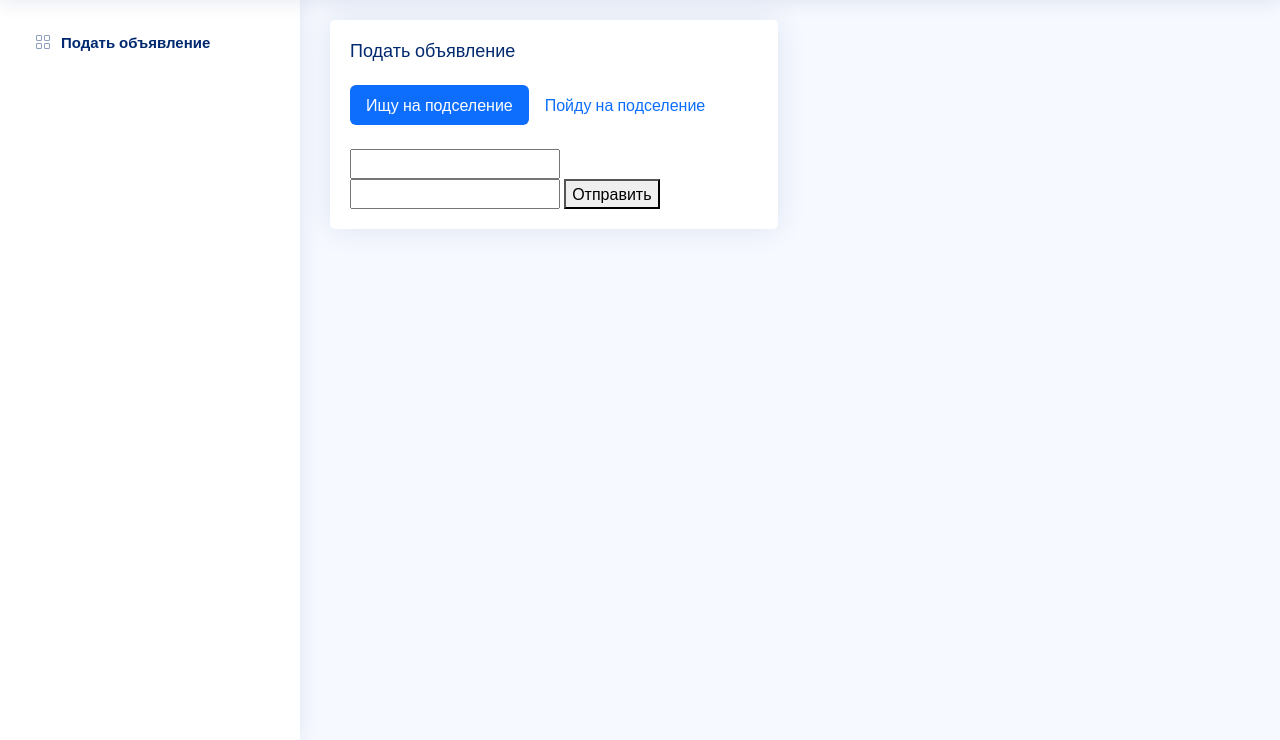
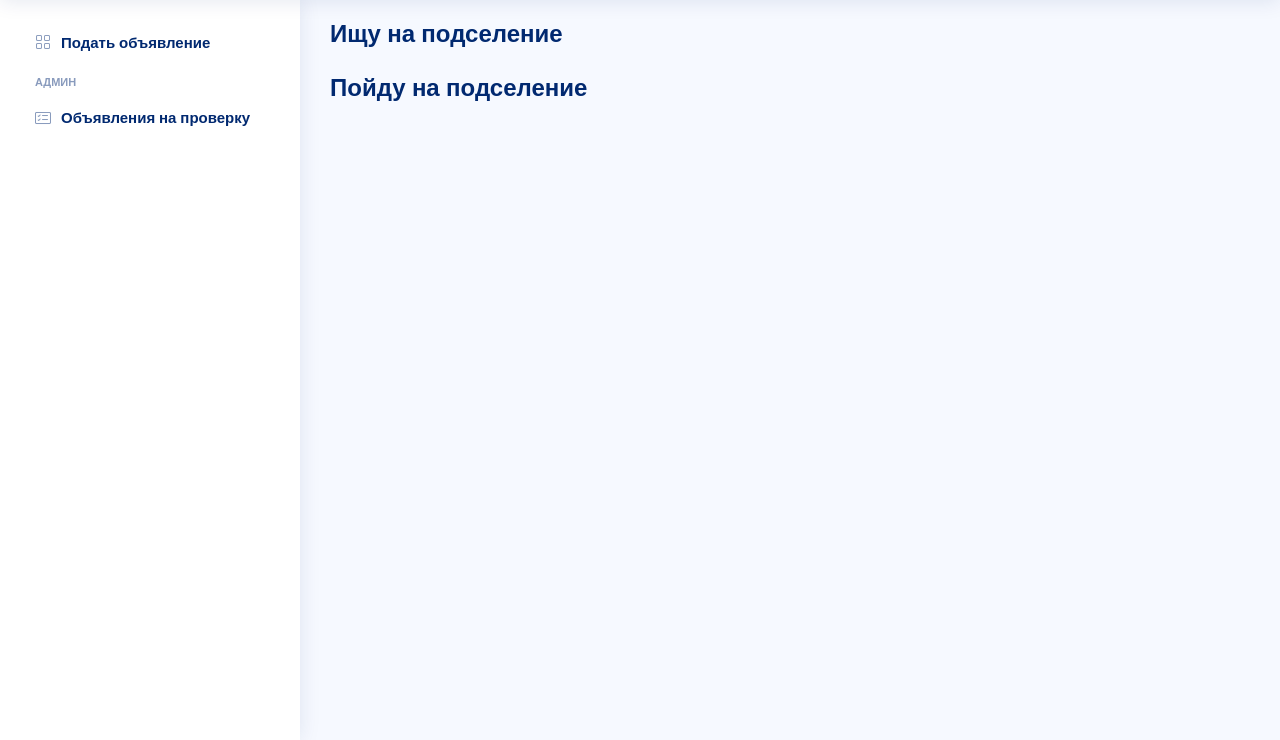
Before and after one commit to isazhan/korshiles, a Django app: page /cabinet/check_ad in a window 1280 px wide. Shown: the part 60-800 px from the top of the page. Run offline with Django 4.2, Linux system fonts and the light colour scheme; the visitor is signed in with stand-in values (Sample User, id 1); data that the repository does not hold is empty; parts of the project's set-up code (start-up, migrations or seed data) failed here and were passed over.

Commit message:
check ad page start

```diff
--- a/apps/cabinet/views.py
+++ b/apps/cabinet/views.py
@@ -29,7 +29,12 @@ def create_ad(request):
 @login_required
 def check_ad(request):
     col = db()['ads']
-    doc = col.find({'publish': False})
-    context = {'doc': doc}
+    ad_go = col.find({'type': 'ad_go', 'publish': False})
+    ad_looking = col.find({'type': 'ad_looking', 'publish': False})
+    context = {
+        'ad_go': ad_go,
+        'ad_looking': ad_looking,
+    }
+
     template = loader.get_template('cabinet/check_ad.html')
     return HttpResponse(template.render(context, request))
--- a/apps/main/views.py
+++ b/apps/main/views.py
@@ -7,8 +7,8 @@ from db import get_db_handle as db
 
 def index(request):
     col = db()['ads']
-    ad_go = col.find({'type': 'ad_go'}).limit(10)
-    ad_looking = col.find({'type': 'ad_looking'}).limit(10)
+    ad_go = col.find({'type': 'ad_go', 'publish': True}).limit(10)
+    ad_looking = col.find({'type': 'ad_looking', 'publish': True}).limit(10)
     context = {
         'ad_go': ad_go,
         'ad_looking': ad_looking,
@@ -49,7 +49,7 @@ def search(request):
 def ad(request, ad):
     col = db()['ads']
     doc = col.find_one({'ad': ad})
-    if doc['publish'] == False and request.user.is_superuser == False:
+    if doc['publish'] == False and request.user.is_staff == False:
         return redirect(index)
     else:
         context = {'doc': doc}
--- a/templates/cabinet/check_ad.html
+++ b/templates/cabinet/check_ad.html
@@ -4,36 +4,41 @@
 
 <main id="main" class="main">
     <section class="section">
-        <div class="row">
-            <div class="col-lg-6">
 
+        <div class="pagetitle">
+            <h1>Ищу на подселение</h1>
+        </div>
+
+        <div class="iconslist">
+            {% for x in ad_looking %}
+            <a href="{% url 'ad' x.ad %}">
                 <div class="card">
+                    <img src="/static/img/no-image.png" class="card-img-top" alt="...">
                     <div class="card-body">
-                      <h5 class="card-title">Подать объявление</h5>
-
-                      <!-- Pills Tabs -->
-                      <ul class="nav nav-pills mb-3" id="pills-tab" role="tablist">
-                        <li class="nav-item" role="presentation">
-                          <button class="nav-link active" id="pills-home-tab" data-bs-toggle="pill" data-bs-target="#pills-home" type="button" role="tab" aria-controls="pills-home" aria-selected="true">Ищу на подселение</button>
-                        </li>
-                        <li class="nav-item" role="presentation">
-                          <button class="nav-link" id="pills-profile-tab" data-bs-toggle="pill" data-bs-target="#pills-profile" type="button" role="tab" aria-controls="pills-profile" aria-selected="false">Пойду на подселение</button>
-                        </li>
-                      </ul>
-                      <div class="tab-content pt-2" id="myTabContent">
-                        <div class="tab-pane fade show active" id="pills-home" role="tabpanel" aria-labelledby="home-tab">
-                            {% include '../include/ad_look.html' %}
-                        </div>
-                        <div class="tab-pane fade" id="pills-profile" role="tabpanel" aria-labelledby="profile-tab">
-                            {% include '../include/ad_go.html' %}
-                        </div>
-                      </div>
-                      <!-- End Pills Tabs -->
-
+                        <h5 class="card-title">Card with an image on top</h5>
+                        <p class="card-text">Some quick example text to build on the card title and make up the bulk of the card's content.</p>
                     </div>
                 </div>
+            </a>
+            {% endfor %}
+        </div>
 
-            </div>
+        <div class="pagetitle">
+            <h1>Пойду на подселение</h1>
+        </div>
+
+        <div class="iconslist">
+            {% for x in ad_go %}
+            <a href="{% url 'ad' x.ad %}">
+                <div class="card">
+                    <img src="/static/img/no-image.png" class="card-img-top" alt="...">
+                    <div class="card-body">
+                        <h5 class="card-title">Card with an image on top</h5>
+                        <p class="card-text">Some quick example text to build on the card title and make up the bulk of the card's content.</p>
+                    </div>
+                </div>
+            </a>
+            {% endfor %}
         </div>
     </section>
 </main>
--- a/templates/include/aside.html
+++ b/templates/include/aside.html
@@ -8,5 +8,16 @@
             </a>
         </li>
 
+        {% if user.is_staff %}
+        <li class="nav-heading">Админ</li>
+
+        <li class="nav-item">
+            <a class="nav-link collapsed" href="{% url 'check_ad' %}">
+                <i class="bi bi-card-checklist"></i>
+                <span>Объявления на проверку</span>
+            </a>
+        </li>
+        {% endif %}
+
     </ul>
 </aside>
```
